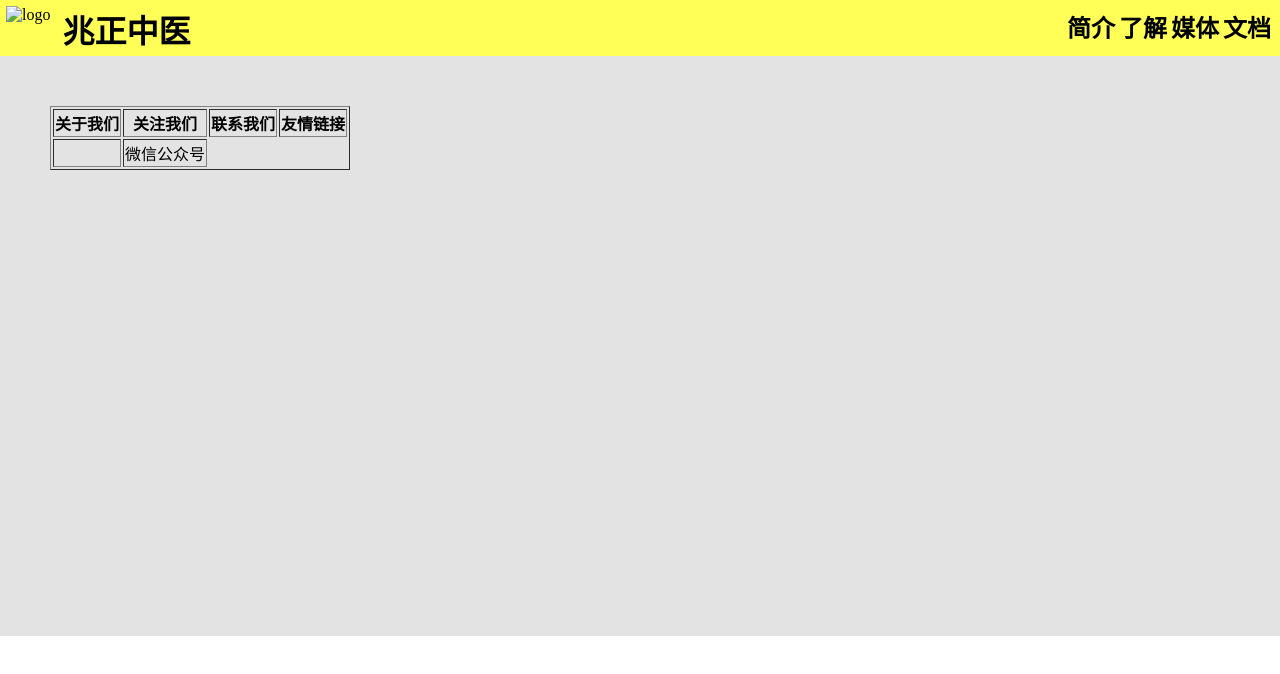
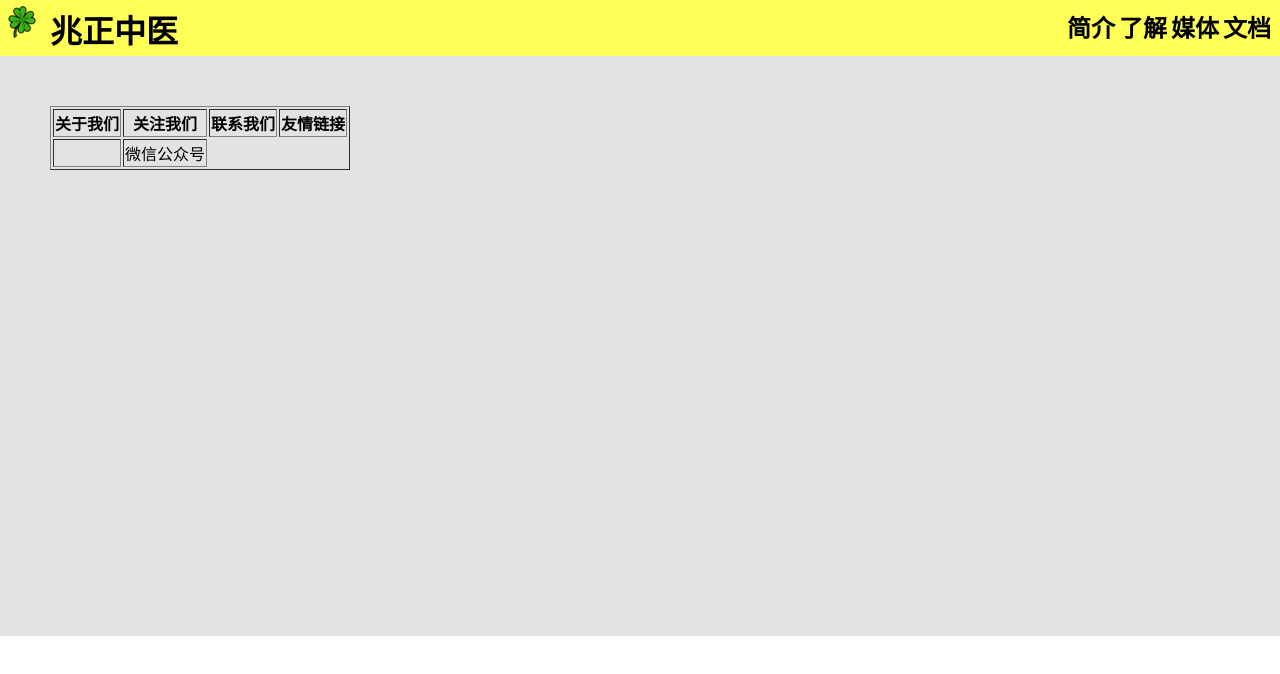
Before and after one commit to Xingchenhuayuan/xlzz, a plain HTML site: page index.html in a window 1280 px wide. Drawn offline with Linux system fonts and the light colour scheme.

Commit message:
Update index.html

```diff
--- a/index.html
+++ b/index.html
@@ -4,7 +4,7 @@
     <meta charset="UTF-8" />
     <meta name="viewport" content="width=device-width, initial-scale=1.0" />
     <title>杏林兆正</title>
-    <link rel="icon" href="./06ck9-xgeev-001.ico">
+    <link rel="icon" href="/06ck9-xgeev-001.ico">
     <style>
       a {
         text-decoration: none;
@@ -57,7 +57,7 @@
   <body class="wangye">
     <div class="daohang">
       <a class="logo" href="https://xingchen.ggff.net/xlzz/">
-        <img src="./logo.png" alt="logo" />
+        <img src="/06ck9-xgeev-001.ico" alt="logo" />
       </a>
       <a class="logo" href="https://xingchen.ggff.net/xlzz/">
         <h1>兆正中医</h1>
```
